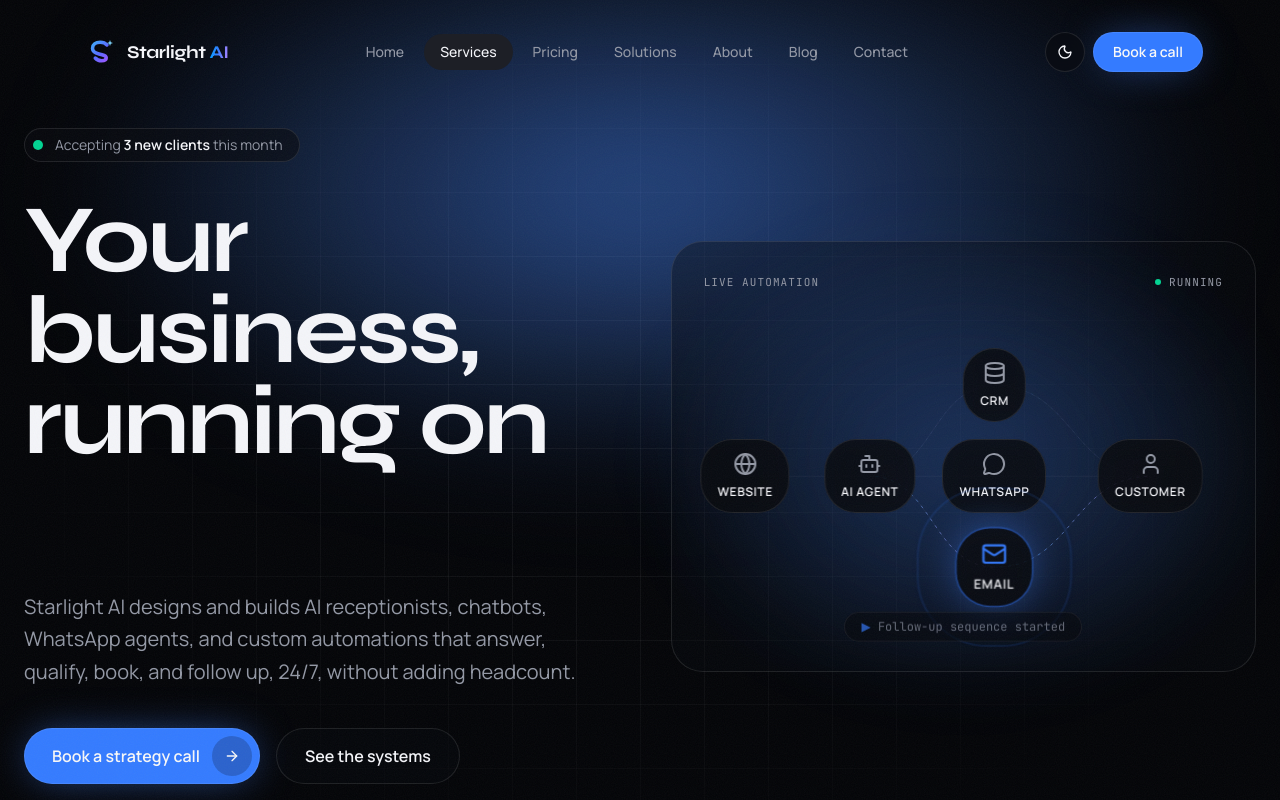
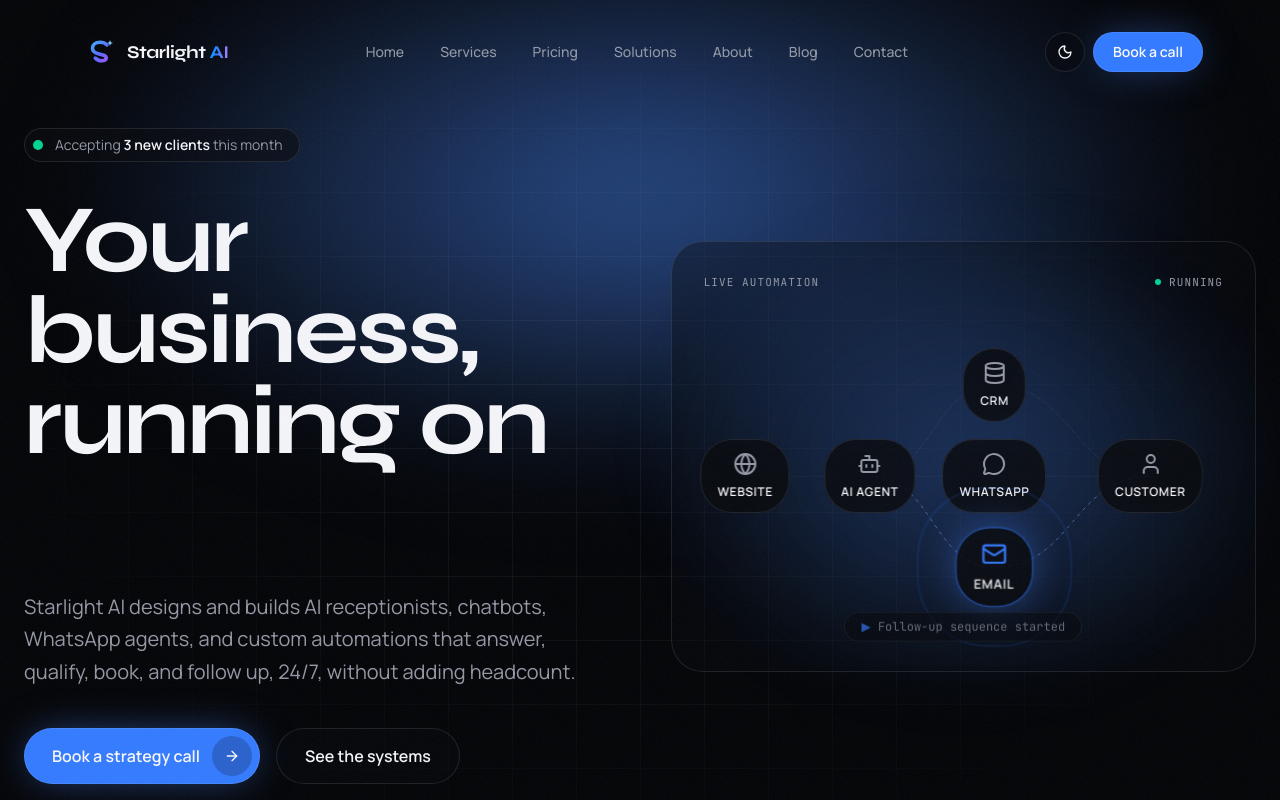
Before and after one commit to abbasimohsin392-prog/Starlight, a Next.js app: page / in a window 1280 px wide. Shown: the top 800 px of the page. Built offline with nearby package versions, Linux system fonts and the light colour scheme.

Commit message:
Use page-based navigation across the redesign

```diff
--- a/components/site/nav.tsx
+++ b/components/site/nav.tsx
@@ -17,145 +17,41 @@ export function Nav() {
   const [open, setOpen] = useState(false)
   const { scrollY } = useScroll()
   const lenis = useLenis()
-
   useMotionValueEvent(scrollY, 'change', (y) => setScrolled(y > 40))
 
   useEffect(() => {
-    const sections = navLinks
-      .map((l) => document.getElementById(l.id))
-      .filter((el): el is HTMLElement => Boolean(el))
-    const observer = new IntersectionObserver(
-      (entries) => {
-        const visible = entries.filter((e) => e.isIntersecting).sort((a, b) => b.intersectionRatio - a.intersectionRatio)[0]
-        if (visible) setActive(visible.target.id)
-      },
-      { rootMargin: '-40% 0px -50% 0px', threshold: [0, 0.2, 0.5] },
-    )
+    const sections = navLinks.filter((l) => l.href.startsWith('#')).map((l) => document.getElementById(l.id)).filter((el): el is HTMLElement => Boolean(el))
+    const observer = new IntersectionObserver((entries) => {
+      const visible = entries.filter((e) => e.isIntersecting).sort((a, b) => b.intersectionRatio - a.intersectionRatio)[0]
+      if (visible) setActive(visible.target.id)
+    }, { rootMargin: '-40% 0px -50% 0px', threshold: [0, 0.2, 0.5] })
     sections.forEach((s) => observer.observe(s))
     return () => observer.disconnect()
   }, [])
 
-  const goTo = (id: string) => (e: React.MouseEvent) => {
+  const handleLink = (href: string, id: string) => (e: React.MouseEvent) => {
+    setOpen(false)
+    if (!href.startsWith('#')) return
     e.preventDefault()
-    setOpen(false)
     const el = document.getElementById(id)
     if (!el) return
     if (lenis) lenis.scrollTo(el, { offset: -80, duration: 1.4 })
     else el.scrollIntoView({ behavior: 'smooth' })
-    history.replaceState(null, '', `#${id}`)
+    history.replaceState(null, '', href)
   }
 
   return (
     <>
-      <motion.header
-        className="fixed inset-x-0 top-0 z-[100] flex justify-center px-4 pt-4"
-        initial={{ y: -80, opacity: 0 }}
-        animate={{ y: 0, opacity: 1 }}
-        transition={{ duration: 0.9, ease, delay: 0.2 }}
-      >
-        <motion.nav
-          aria-label="Primary"
-          className={cn(
-            'flex w-full max-w-6xl items-center justify-between rounded-full border px-3 transition-[background-color,border-color,box-shadow] duration-500',
-            scrolled
-              ? 'border-border bg-background/70 shadow-[0_8px_40px_-12px_oklch(0_0_0/0.5)] backdrop-blur-xl'
-              : 'border-transparent bg-transparent',
-          )}
-          animate={{ height: scrolled ? 56 : 72 }}
-          transition={{ duration: 0.5, ease }}
-        >
-          <a href="#" onClick={goTo('hero')} aria-label="Starlight AI home" className="pl-2">
-            <Wordmark />
-          </a>
-
+      <motion.header className="fixed inset-x-0 top-0 z-[100] flex justify-center px-4 pt-4" initial={{ y: -80, opacity: 0 }} animate={{ y: 0, opacity: 1 }} transition={{ duration: 0.9, ease, delay: 0.2 }}>
+        <motion.nav aria-label="Primary" className={cn('flex w-full max-w-6xl items-center justify-between rounded-full border px-3 transition-[background-color,border-color,box-shadow] duration-500', scrolled ? 'border-border bg-background/70 shadow-[0_8px_40px_-12px_oklch(0_0_0/0.5)] backdrop-blur-xl' : 'border-transparent bg-transparent')} animate={{ height: scrolled ? 56 : 72 }} transition={{ duration: 0.5, ease }}>
+          <a href="/" aria-label="Starlight AI home" className="pl-2"><Wordmark /></a>
           <ul className="hidden items-center gap-1 lg:flex">
-            {navLinks.map((link) => {
-              const isActive = active === link.id
-              return (
-                <li key={link.id} className="relative">
-                  <a
-                    href={`#${link.id}`}
-                    onClick={goTo(link.id)}
-                    className={cn(
-                      'relative z-10 block rounded-full px-4 py-2 text-sm font-medium transition-colors',
-                      isActive ? 'text-foreground' : 'text-muted-foreground hover:text-foreground',
-                    )}
-                  >
-                    {link.label}
-                  </a>
-                  {isActive && (
-                    <motion.span
-                      layoutId="nav-active"
-                      className="absolute inset-0 rounded-full bg-muted"
-                      transition={{ type: 'spring', stiffness: 380, damping: 32 }}
-                    />
-                  )}
-                </li>
-              )
-            })}
+            {navLinks.map((link) => <li key={link.id} className="relative"><a href={link.href} onClick={handleLink(link.href, link.id)} className={cn('relative z-10 block rounded-full px-4 py-2 text-sm font-medium transition-colors', active === link.id ? 'text-foreground' : 'text-muted-foreground hover:text-foreground')}>{link.label}</a>{active === link.id && <motion.span layoutId="nav-active" className="absolute inset-0 rounded-full bg-muted" transition={{ type: 'spring', stiffness: 380, damping: 32 }} />}</li>)}
           </ul>
-
-          <div className="flex items-center gap-2">
-            <ThemeToggle />
-            <Magnetic strength={0.25} className="hidden sm:inline-block">
-              <a
-                href="#contact"
-                onClick={goTo('contact')}
-                className="glow-primary inline-flex h-10 items-center rounded-full bg-primary px-5 text-sm font-semibold text-primary-foreground transition-transform hover:scale-[1.03]"
-              >
-                Book a call
-              </a>
-            </Magnetic>
-            <button
-              type="button"
-              aria-label={open ? 'Close menu' : 'Open menu'}
-              aria-expanded={open}
-              onClick={() => setOpen((o) => !o)}
-              className="flex size-10 items-center justify-center rounded-full border border-border bg-surface/60 lg:hidden"
-            >
-              {open ? <X className="size-4" /> : <Menu className="size-4" />}
-            </button>
-          </div>
+          <div className="flex items-center gap-2"><ThemeToggle /><Magnetic strength={0.25} className="hidden sm:inline-block"><a href="/contact" className="glow-primary inline-flex h-10 items-center rounded-full bg-primary px-5 text-sm font-semibold text-primary-foreground transition-transform hover:scale-[1.03]">Book a call</a></Magnetic><button type="button" aria-label={open ? 'Close menu' : 'Open menu'} aria-expanded={open} onClick={() => setOpen((o) => !o)} className="flex size-10 items-center justify-center rounded-full border border-border bg-surface/60 lg:hidden">{open ? <X className="size-4" /> : <Menu className="size-4" />}</button></div>
         </motion.nav>
       </motion.header>
-
-      <AnimatePresence>
-        {open && (
-          <motion.div
-            className="fixed inset-0 z-[90] flex flex-col justify-center bg-background/95 px-8 backdrop-blur-xl lg:hidden"
-            initial={{ opacity: 0, clipPath: 'circle(0% at 100% 0%)' }}
-            animate={{ opacity: 1, clipPath: 'circle(150% at 100% 0%)' }}
-            exit={{ opacity: 0, clipPath: 'circle(0% at 100% 0%)' }}
-            transition={{ duration: 0.6, ease }}
-          >
-            <ul className="flex flex-col gap-2">
-              {navLinks.map((link, i) => (
-                <motion.li
-                  key={link.id}
-                  initial={{ opacity: 0, x: 24 }}
-                  animate={{ opacity: 1, x: 0 }}
-                  transition={{ delay: 0.15 + i * 0.05, duration: 0.5, ease }}
-                >
-                  <a
-                    href={`#${link.id}`}
-                    onClick={goTo(link.id)}
-                    className="font-display block py-2 text-4xl font-bold tracking-tight"
-                  >
-                    {link.label}
-                  </a>
-                </motion.li>
-              ))}
-            </ul>
-            <a
-              href="#contact"
-              onClick={goTo('contact')}
-              className="mt-10 inline-flex h-14 w-full items-center justify-center rounded-full bg-primary text-base font-semibold text-primary-foreground"
-            >
-              Book a call
-            </a>
-          </motion.div>
-        )}
-      </AnimatePresence>
+      <AnimatePresence>{open && <motion.div className="fixed inset-0 z-[90] flex flex-col justify-center bg-background/95 px-8 backdrop-blur-xl" initial={{ opacity: 0, clipPath: 'circle(0% at 100% 0%)' }} animate={{ opacity: 1, clipPath: 'circle(150% at 100% 0%)' }} exit={{ opacity: 0, clipPath: 'circle(0% at 100% 0%)' }} transition={{ duration: 0.6, ease }}><ul className="flex flex-col gap-2">{navLinks.map((link, i) => <motion.li key={link.id} initial={{ opacity: 0, x: 24 }} animate={{ opacity: 1, x: 0 }} transition={{ delay: 0.15 + i * 0.05, duration: 0.5, ease }}><a href={link.href} onClick={handleLink(link.href, link.id)} className="font-display block py-2 text-4xl font-bold tracking-tight">{link.label}</a></motion.li>)}</ul><a href="/contact" onClick={() => setOpen(false)} className="mt-10 inline-flex h-14 w-full items-center justify-center rounded-full bg-primary text-base font-semibold text-primary-foreground">Book a call</a></motion.div>}</AnimatePresence>
     </>
   )
 }
```
